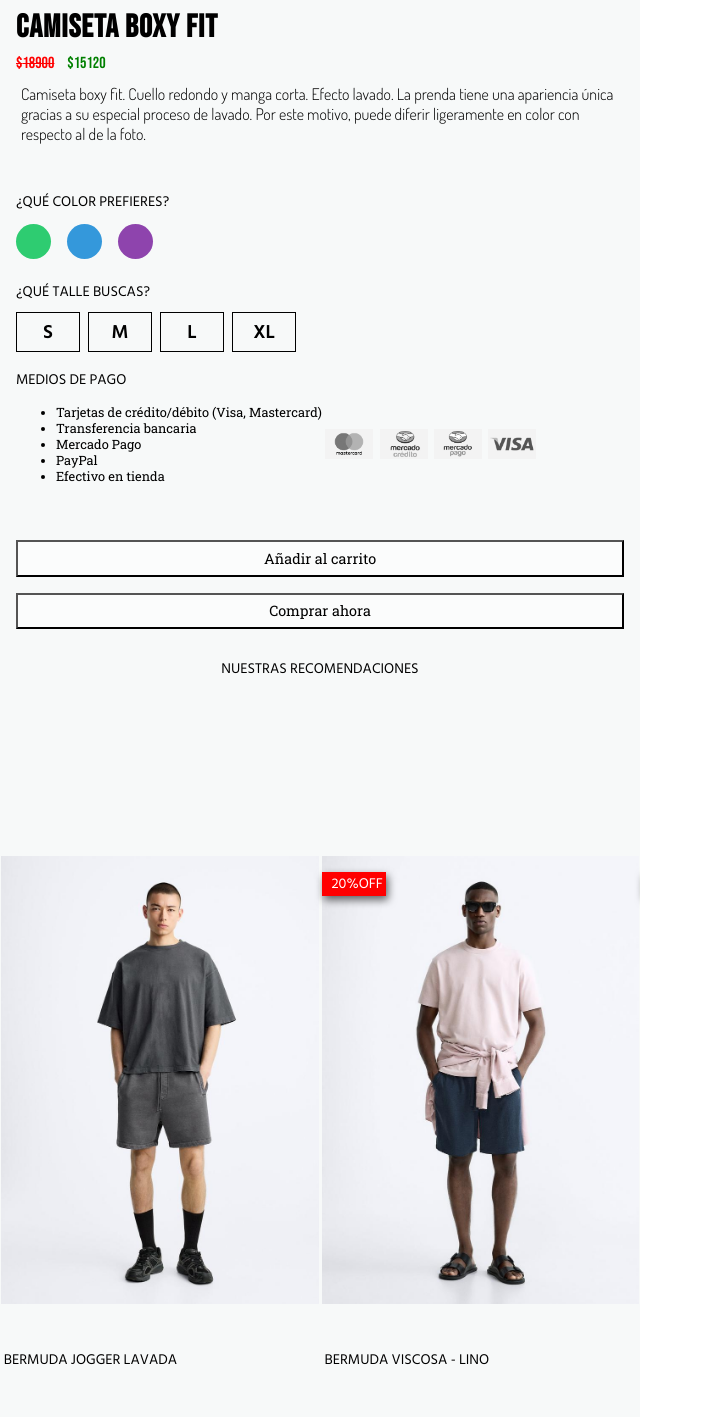
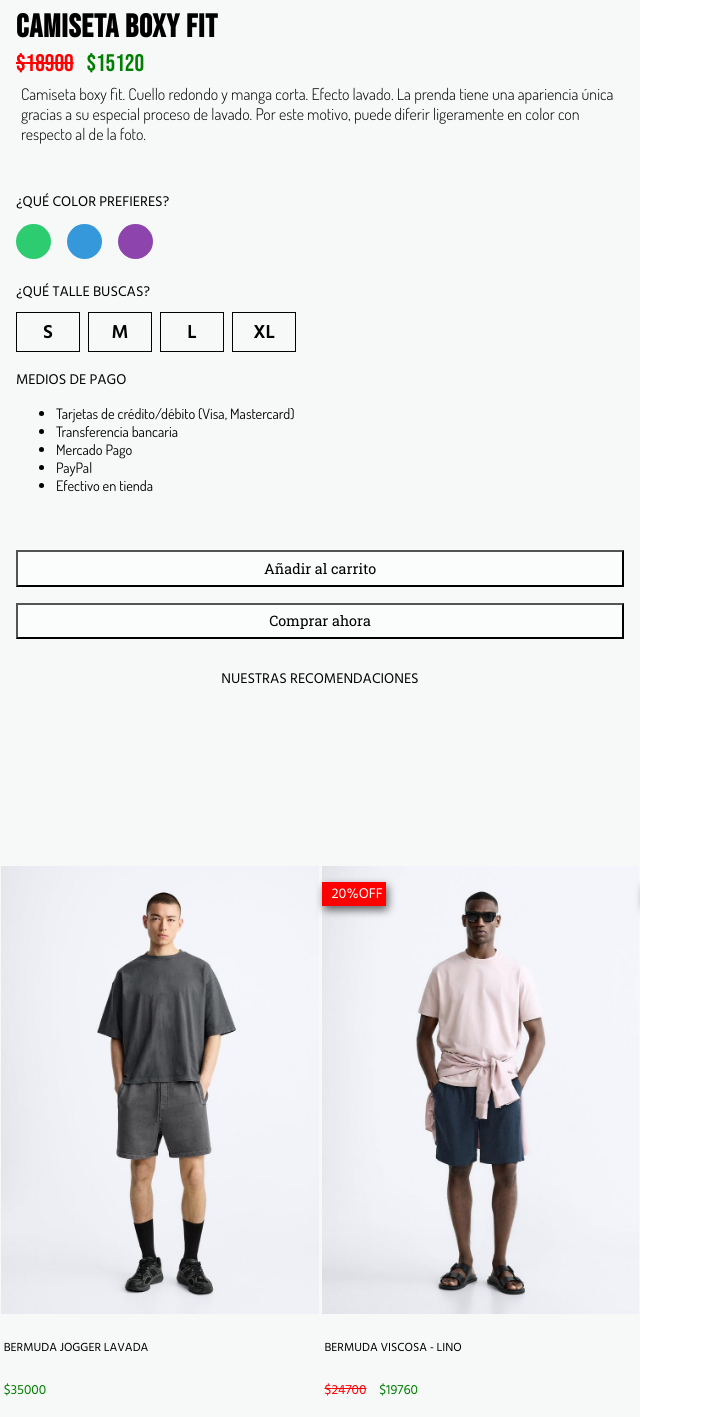
Before and after one commit to Juannmanuel/BoonRod, a React (Vite) app: page /louder in a window 1280 px wide. Shown: the top 1417 px of the page, without its empty margins (0-702 px from the left). Built offline with nearby package versions, Linux system fonts and the light colour scheme; a web font is replaced by a local one.

Commit message:
recoomended

```diff
--- a/src/components/ProductPrice/ProductPrice.jsx
+++ b/src/components/ProductPrice/ProductPrice.jsx
@@ -2,11 +2,8 @@ import React from "react";
 import style from "./ProductPrice.module.css";
 import { useLocation } from "react-router-dom";
 
-function ProductPrice({ price, percentage, isDiscounted }) {
- /*Accedemos al path, para poder ajustar los valores del fontsize dependiendo si está
- en el detalle o en la tarjeta*/
-  const location = useLocation();
-  console.log(location.pathname); // Te da la URL actual
+function ProductPrice({ price, percentage, isDiscounted, fontSize=1 }) {
+
 
 
   // Calcular el precio con descuento si está disponible
@@ -18,9 +15,9 @@ function ProductPrice({ price, percentage, isDiscounted }) {
     : numericPrice;
 
   return (
-    <div className={style.product_price}>
+    <div className={style.product_price} style={{fontSize: `${fontSize}rem`}}>
       {isDiscounted ? (
-        <div className={location.pathname.includes("detalle") ? style.product_price_details_Detail_card : style.product_price_details}>
+        <div className={style.product_price_details}>
           <span className={style.product_price_original}>${price}</span>
           <span className={style.product_price_discounted}>
             ${discountedPrice}
--- a/src/components/ProductPrice/ProductPrice.module.css
+++ b/src/components/ProductPrice/ProductPrice.module.css
@@ -1,6 +1,6 @@
 .product_price {
   display: flex;
-  font-size: 1rem;
+
 
 }
 .product_price_details {
--- a/src/components/RecommendedProducts/RecommendedProducts.jsx
+++ b/src/components/RecommendedProducts/RecommendedProducts.jsx
@@ -23,11 +23,19 @@ function RecommendedProducts({ section }) {
             <img src={item.images[0].models[0]} alt="" />
             {item.discount.isDiscounted ? (
               <div className={style.flag_discount}>
-                <span className={style.text_discount}>{item.discount.percentage}%OFF</span>
+                <span className={style.text_discount}>
+                  {item.discount.percentage}%OFF
+                </span>
               </div>
             ) : null}
             <div className={style.description}>
               <span>{item.name}</span>
+              <ProductPrice
+                price={item.price}
+                isDiscounted={item.discount.isDiscounted}
+                percentage={item.discount.percentage}
+                fontSize={.85}
+              />
             </div>
           </div>
         </Link>
--- a/src/components/RecommendedProducts/RecommendedProducts.module.css
+++ b/src/components/RecommendedProducts/RecommendedProducts.module.css
@@ -52,7 +52,7 @@
   align-items: start;
   padding: 3px;
   background-color: var(--color-white-medium);
-  font-size: .9rem;
+  font-size: .75rem;
 }
 .flag_discount{
   position: absolute;
--- a/src/components/TarjetaDetalle/TarjetaDetalle.jsx
+++ b/src/components/TarjetaDetalle/TarjetaDetalle.jsx
@@ -46,6 +46,7 @@ function TarjetaDetalle({
             price={price}
             isDiscounted={isDiscounted}
             percentage={percentage}
+            fontSize={1.5}
           />
         </div>
         <p className={style.productDescription}>{description}</p>
@@ -82,9 +83,6 @@ function TarjetaDetalle({
             <li>PayPal</li>
             <li>Efectivo en tienda</li>
           </ul>
-          {imgCards.map((item, index) => (
-            <img className={style.imgCard} key={index} src={item} />
-          ))}
         </div>
       </div>
 
--- a/src/components/TarjetaDetalle/TarjetaDetalle.module.css
+++ b/src/components/TarjetaDetalle/TarjetaDetalle.module.css
@@ -152,6 +152,11 @@
   font-size: var(--text-small);
   text-transform: uppercase;
 }
+.cash_media li {
+  font-family: var( --font-paragraph);
+  font-size: var(--text-small);
+  width: 100%;
+}
 .cash_media_container_img {
   width: auto;
   object-fit: contain;
```
